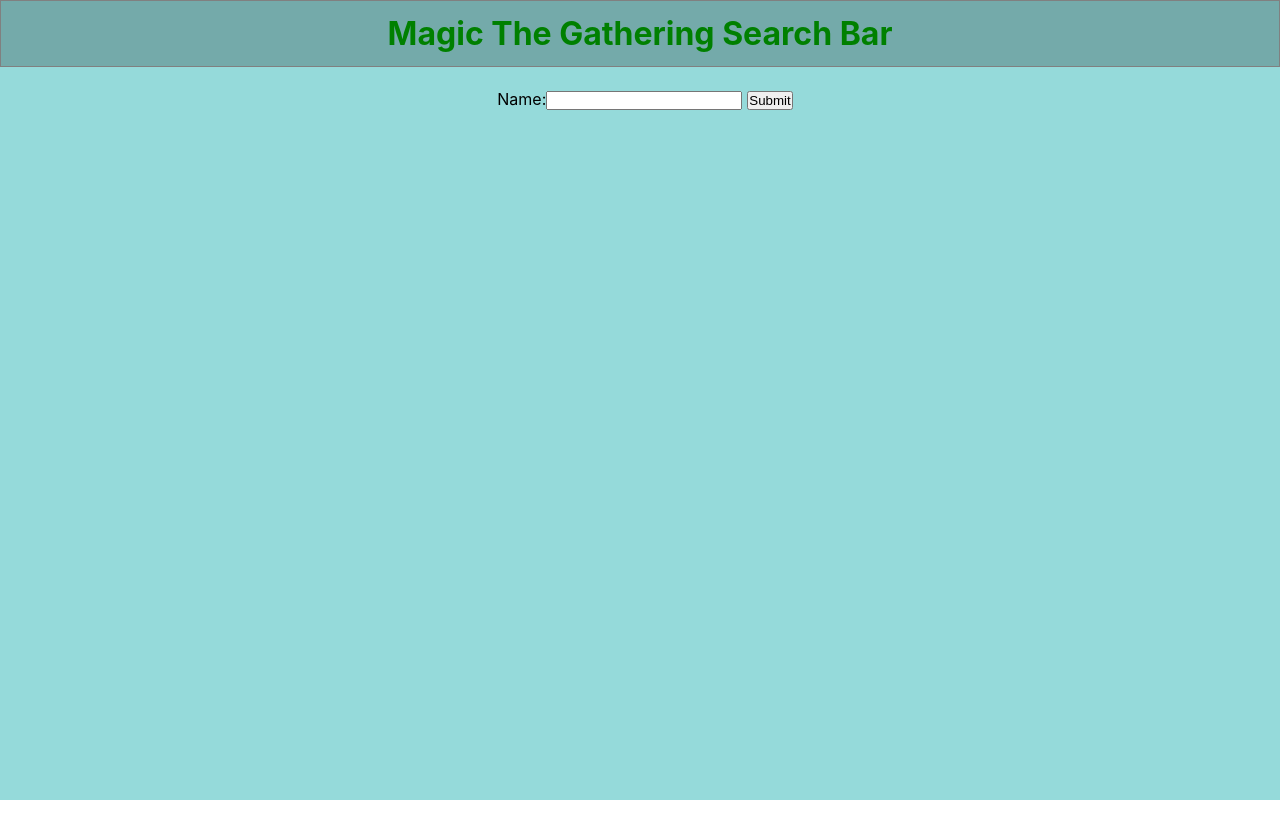
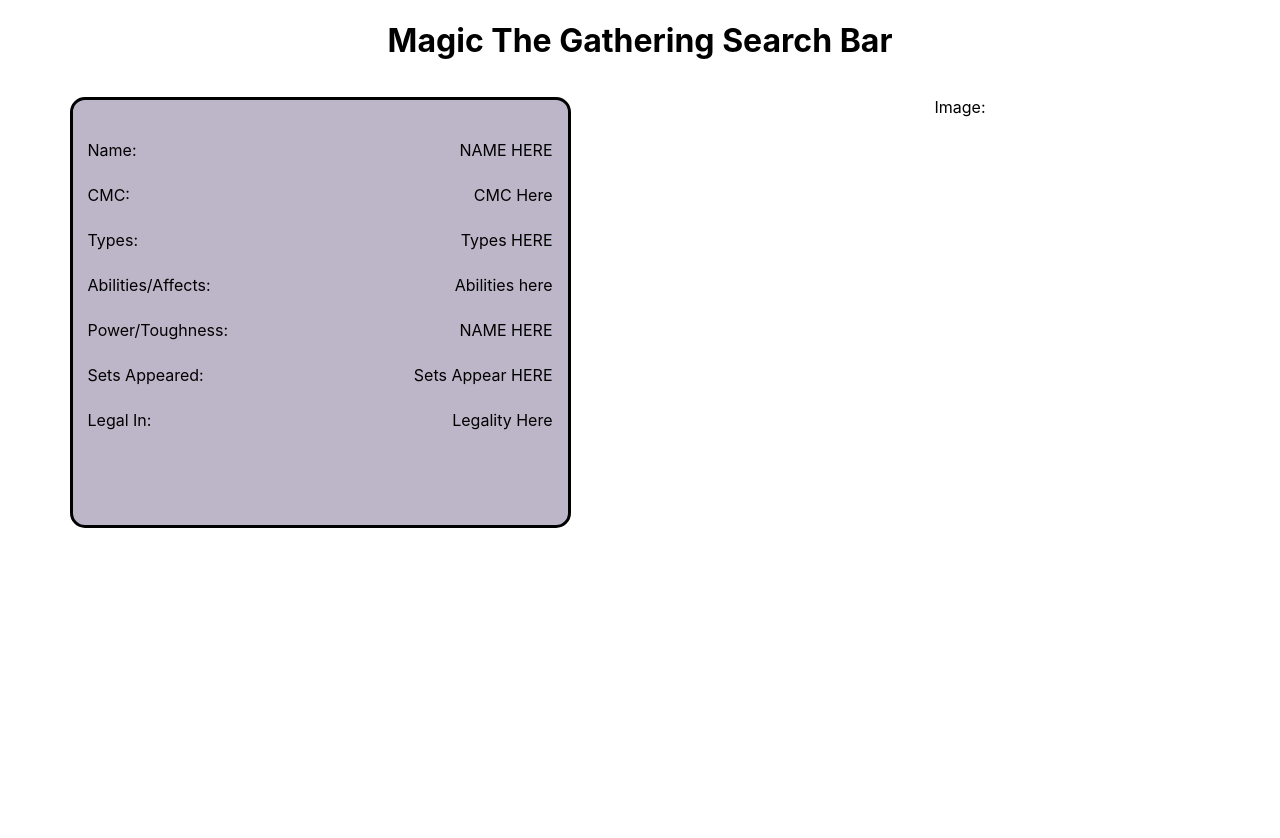
Before and after one commit to AntCon97/magic-tcg, a React (Create React App) app: page / in a window 1280 px wide. Shown: the top 838 px of the page. Before the commit the page ends 800 px from the top, so only its background shows below. Built offline with nearby package versions, Linux system fonts and the light colour scheme.

Commit message:
getting homepage built with proper css

```diff
--- a/src/App.js
+++ b/src/App.js
@@ -1,13 +1,11 @@
 import React from 'react';
-import Fetch from './components/Fetch.jsx';
+import HomePage from './pages/homepage/homepage.jsx';
 import './App.css';
 
 function App() {
   return (
     <div className='App'>
-      <span>
-        <Fetch />
-      </span>
+      <HomePage />
     </div>
   );
 }
--- /dev/null
+++ b/src/pages/homepage/homepage.jsx
@@ -0,0 +1,51 @@
+import React from 'react';
+import './homepage.styles.css';
+
+const HomePage = () => (
+  <div>
+    <div>
+      <h1 className='header'>Magic The Gathering Search Bar</h1>
+    </div>
+
+    <div className='row'>
+      <div className='column'>
+        <div className='left'>
+          <div className='inner'>
+            <span className='name'>Name: </span>
+            <span className='response'>NAME HERE </span>
+          </div>
+          <div className='inner'>
+            <span className='name'>CMC: </span>
+            <span className='response'>CMC Here</span>
+          </div>
+          <div className='inner'>
+            <span className='name'>Types: </span>
+            <span className='response'>Types HERE </span>
+          </div>
+          <div className='inner'>
+            <span className='name'>Abilities/Affects: </span>
+            <span className='response'>Abilities here </span>
+          </div>
+
+          <div className='inner'>
+            <span className='name'>Power/Toughness: </span>
+            <span className='response'>NAME HERE </span>
+          </div>
+          <div className='inner'>
+            <span className='name'>Sets Appeared: </span>
+            <span className='response'>Sets Appear HERE </span>
+          </div>
+          <div className='inner'>
+            <span className='name'>Legal In: </span>
+            <span className='response'>Legality Here </span>
+          </div>
+        </div>
+      </div>
+      <div className='column'>
+        <span>Image:</span>
+      </div>
+    </div>
+  </div>
+);
+
+export default HomePage;
--- /dev/null
+++ b/src/pages/homepage/homepage.styles.css
@@ -0,0 +1,37 @@
+.row {
+  padding-top: 15px;
+  display: flex;
+}
+
+.column {
+  flex: 50%;
+}
+
+.left {
+  margin: auto;
+  background-color: #bdb6c9;
+  height: 100vh;
+  max-width: 75%;
+  max-height: 50%;
+  text-align: left;
+  border-radius: 15px;
+  padding-left: 15px;
+  padding-top: 15px;
+  border-style: solid;
+}
+
+.inner {
+  padding-top: 25px;
+}
+
+.response {
+  max-width: 50%;
+  float: right;
+  padding-right: 15px;
+
+  word-wrap: break-word;
+  display: inline-block;
+}
+
+.submit {
+}
```
